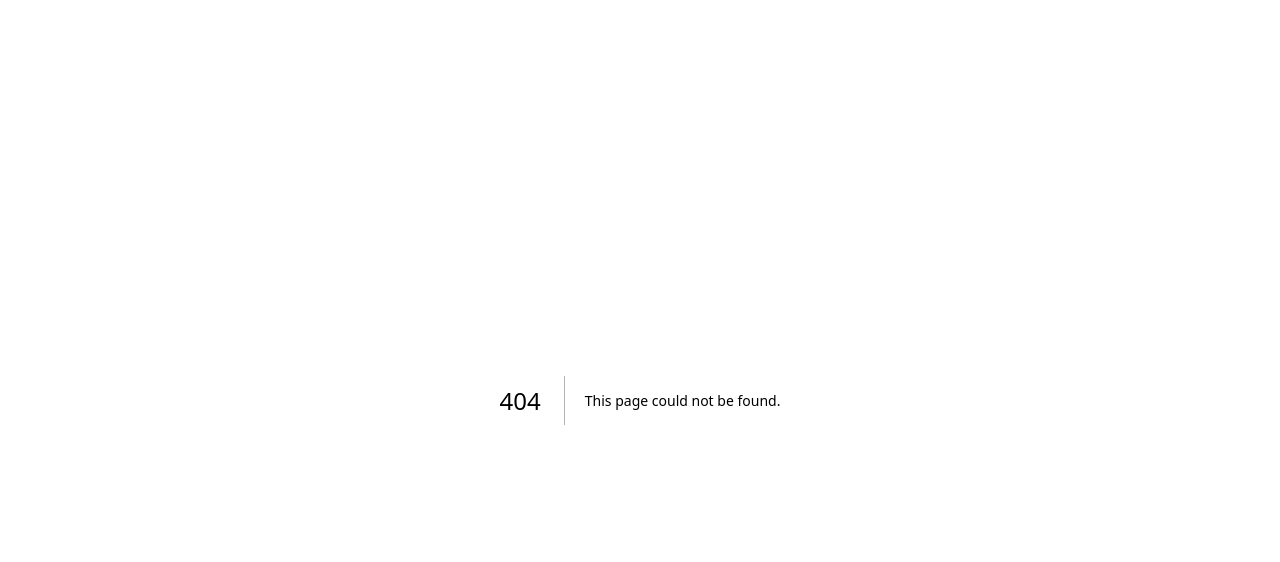
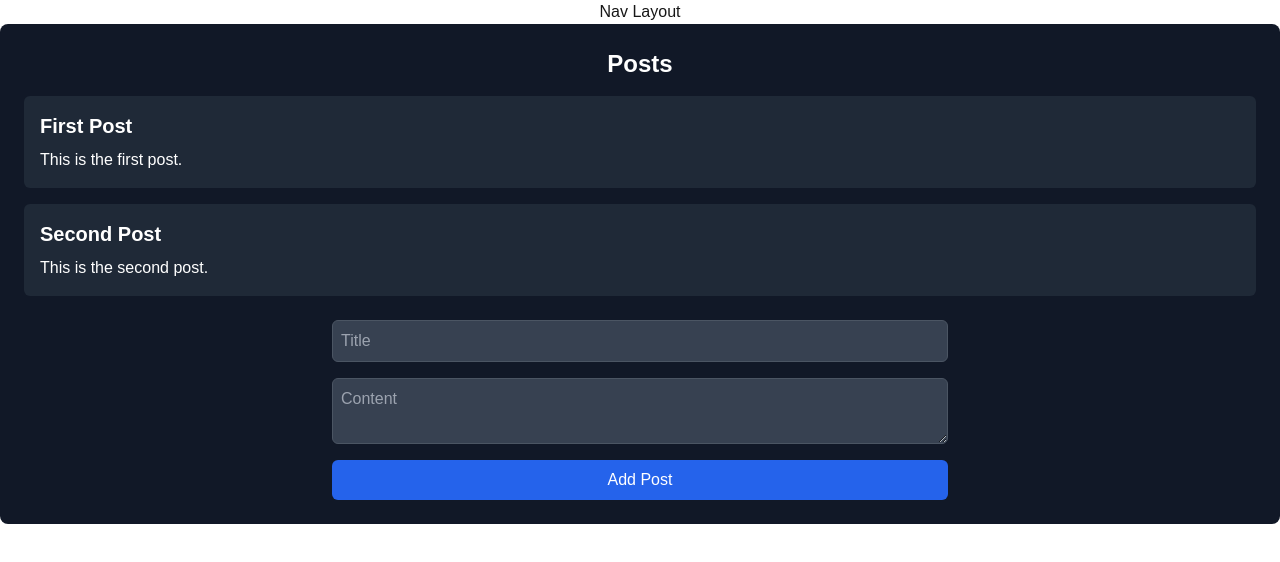
Before and after one commit to tahasama/next14docs, a Next.js app: page /blog in a window 1280 px wide. Before the commit this address had no page. Shown: the top 562 px of the page. Built offline with nearby package versions, Linux system fonts and the light colour scheme.

Commit message:
trying route.js with GET and POST with use server form

```diff
--- /dev/null
+++ b/app/api/posts/route.ts
@@ -0,0 +1,35 @@
+import { NextResponse } from 'next/server';
+
+
+export interface Post {
+    id: number;
+    title: string;
+    content: string;
+}
+
+
+let posts: Post[] = [
+    { id: 1, title: 'First Post', content: 'This is the first post.' },
+    { id: 2, title: 'Second Post', content: 'This is the second post.' },
+];
+
+// Handle GET requests to fetch posts
+export async function GET() {
+    return NextResponse.json(posts);
+}
+
+// Handle POST requests to create a new post
+export async function POST(request: Request) {
+    const newPost: Post = await request.json();
+
+    // Validate the incoming post data
+    if (!newPost.title || !newPost.content) {
+        return NextResponse.json({ error: 'Title and content are required.' }, { status: 400 });
+    }
+
+    // Add the new post to the in-memory database
+    newPost.id = posts.length + 1;
+    posts.push(newPost);
+
+    return NextResponse.json(newPost, { status: 201 });
+}
--- a/app/blog/layout.tsx
+++ b/app/blog/layout.tsx
@@ -1,11 +1,13 @@
 export default function blogLayout({
-  children, // will be a page or nested layout
+  children,
 }: {
   children: React.ReactNode;
 }) {
   return (
     <section>
-      <nav>Nav Layout</nav>
+      <nav className="text-center">
+        <a href="">Nav Layout</a>
+      </nav>
       {children}
     </section>
   );
--- /dev/null
+++ b/app/blog/page.tsx
@@ -0,0 +1,82 @@
+import { revalidatePath } from "next/cache";
+
+interface Post {
+  id: number;
+  title: string;
+  content: string;
+}
+
+async function fetchPosts(): Promise<Post[]> {
+  const response = await fetch("http://localhost:3000/api/posts");
+  if (!response.ok) {
+    throw new Error("Failed to fetch posts");
+  }
+  return response.json();
+}
+
+const PostsComponent: React.FC = async () => {
+  const posts = await fetchPosts();
+
+  const handleSubmit = async (formData: FormData) => {
+    "use server";
+    const newPost: Post = {
+      id: 0,
+      title: formData.get("title") as string,
+      content: formData.get("content") as string,
+    };
+
+    const response = await fetch("http://localhost:3000/api/posts", {
+      method: "POST",
+      headers: {
+        "Content-Type": "application/json",
+      },
+      body: JSON.stringify(newPost),
+    });
+    revalidatePath("/blog");
+
+    if (!response.ok) {
+      const errorData = await response.json();
+      console.error("Error creating post:", errorData);
+    }
+  };
+
+  return (
+    <div className="bg-gray-900 text-white p-6 rounded-lg  mx-auto">
+      <h1 className="text-2xl font-bold text-center mb-4">Posts</h1>
+      <ul className="list-none p-0">
+        {posts.map((post) => (
+          <li key={post.id} className="mb-4 p-4 bg-gray-800 rounded-md">
+            <h2 className="text-xl font-semibold">{post.title}</h2>
+            <p className="mt-2">{post.content}</p>
+          </li>
+        ))}
+      </ul>
+      <form
+        action={handleSubmit}
+        className="mt-6 space-y-4 flex flex-col items-center"
+      >
+        <input
+          type="text"
+          name="title"
+          placeholder="Title"
+          required
+          className="w-1/2 p-2 bg-gray-700 text-white border border-gray-600 rounded-md focus:outline-none focus:ring focus:ring-blue-500"
+        />
+        <textarea
+          name="content"
+          placeholder="Content"
+          required
+          className="w-1/2 p-2 bg-gray-700 text-white border border-gray-600 rounded-md focus:outline-none focus:ring focus:ring-blue-500"
+        />
+        <button
+          type="submit"
+          className="w-1/2 p-2 bg-blue-600 text-white rounded-md hover:bg-blue-500 transition duration-200"
+        >
+          Add Post
+        </button>
+      </form>
+    </div>
+  );
+};
+
+export default PostsComponent;
```
